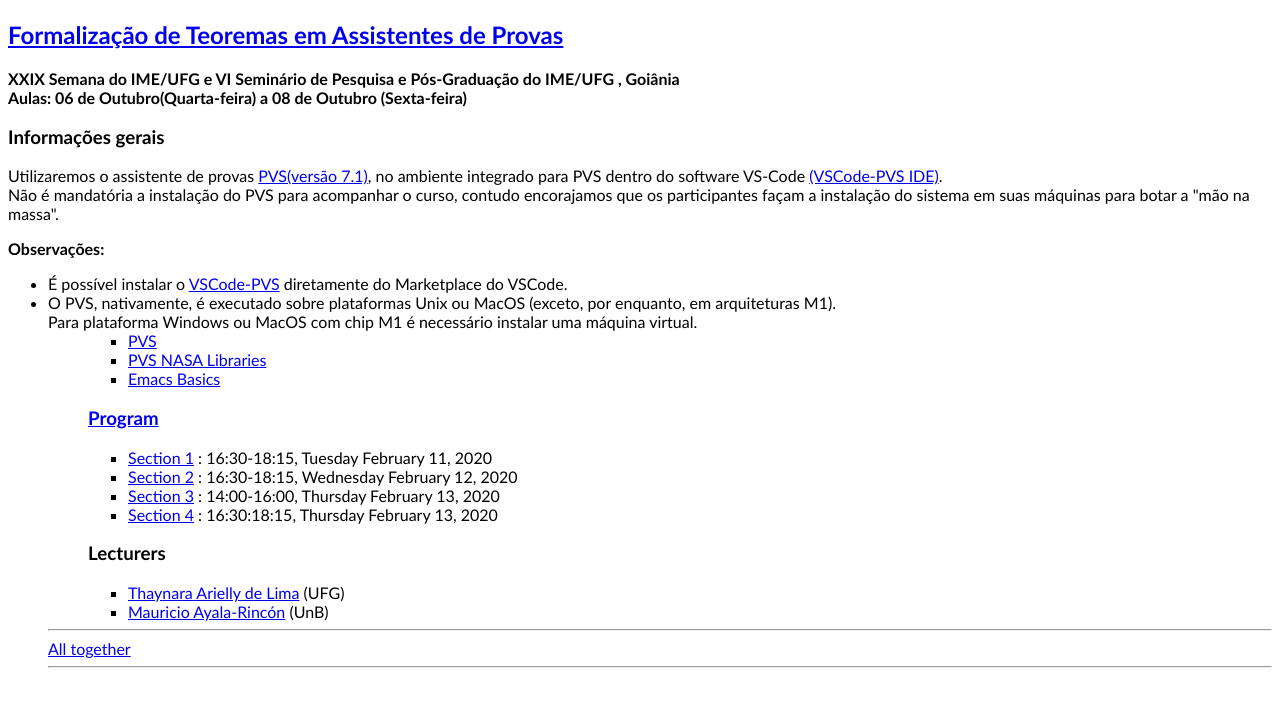
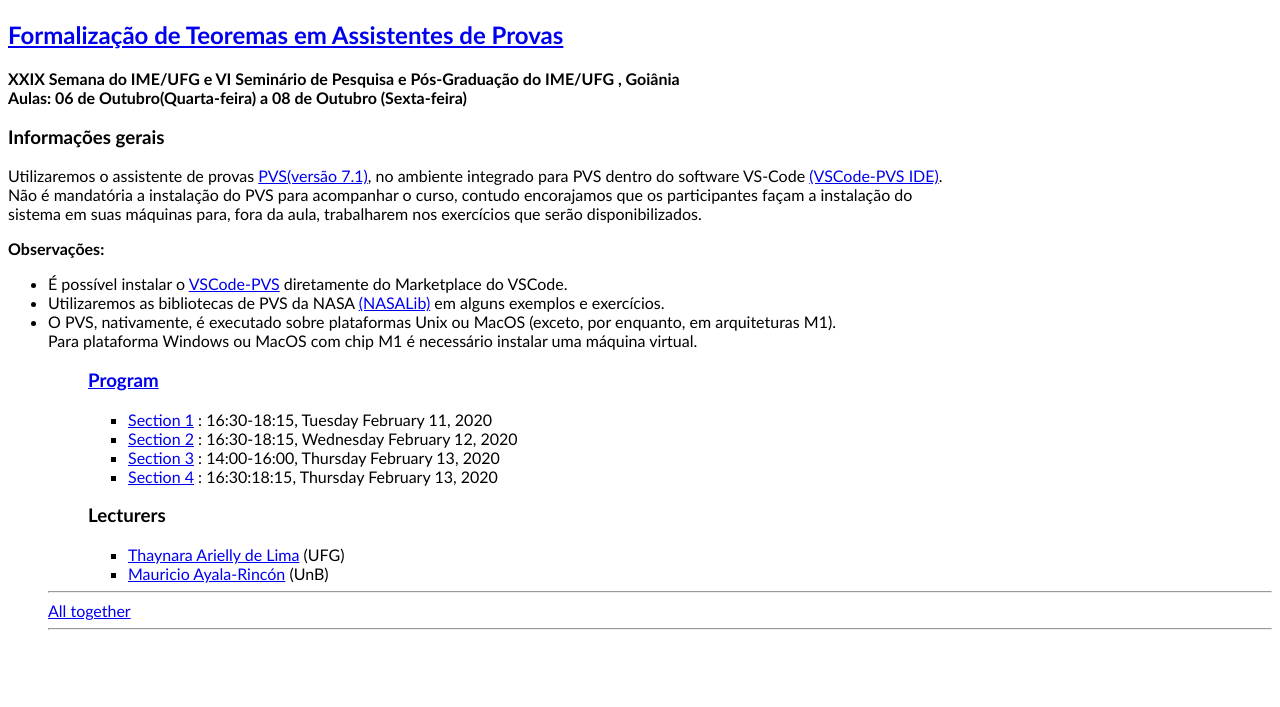
Before and after one commit to thaynaradelima/thaynaradelima.github.io, a Jekyll site: the page Tutorials/Semana_IME_2021/index.html, which Jekyll copies as it is, in a window 1280 px wide. Shown: the top 707 px of the page. Built offline with Jekyll 4.4.1, drawn with Linux system fonts in a browser that asks for light colours.

Commit message:
Update index.html

```diff
--- a/Tutorials/Semana_IME_2021/index.html
+++ b/Tutorials/Semana_IME_2021/index.html
@@ -67,28 +67,17 @@
     <p>Utilizaremos o assistente de provas <a href="http://pvs.csl.sri.com">PVS(versão 7.1)</a>,
     no ambiente integrado para PVS dentro do software VS-Code <a href="https://marketplace.visualstudio.com/items?itemName=paolomasci.vscode-pvs">(VSCode-PVS IDE)</a>.
         <br/>
-        Não é mandatória a instalação do PVS para acompanhar o curso, contudo encorajamos que os participantes façam a instalação do sistema em suas máquinas
-        para botar a "mão na massa".
+        Não é mandatória a instalação do PVS para acompanhar o curso, contudo encorajamos que os participantes façam a instalação do
+        <br/>
+        sistema em suas máquinas para, fora da aula, trabalharem nos exercícios que serão disponibilizados.
     <p>
      <strong>Observações:</strong>
      <ul>
          <li> É possível instalar o <a href="https://marketplace.visualstudio.com/items?itemName=paolomasci.vscode-pvs">VSCode-PVS</a> diretamente do Marketplace do VSCode.
+         <li> Utilizaremos as bibliotecas de PVS da NASA <a href="https://shemesh.larc.nasa.gov/fm/ftp/larc/PVS-library/">(NASALib)</a> em alguns exemplos e exercícios.
          <li> O PVS, nativamente, é executado sobre plataformas Unix ou MacOS (exceto, por enquanto, em arquiteturas M1). <br/>
               Para plataforma Windows ou MacOS com chip M1 é necessário instalar uma máquina virtual.
      <ul>
-
-    <ul>
-        <li>
-            <a href="http://pvs.csl.sri.com/download.shtml">PVS</a>
-        </li>
-        <li>
-            <a href="http://shemesh.larc.nasa.gov/fm/ftp/larc/PVS-library">PVS NASA
-              Libraries</a>
-        </li>
-        <li>
-            <a href="http://doors.stanford.edu/~sr/computing/emacs.html">Emacs Basics</a>
-        </li>
-    </ul>
 
     <h3>
         <a href="program.html">Program</a>
```
